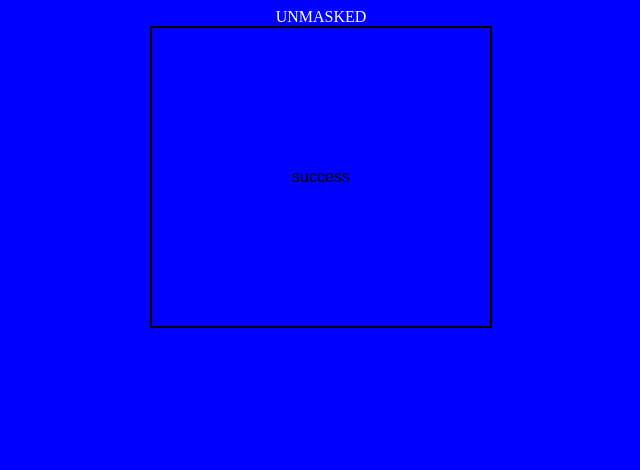
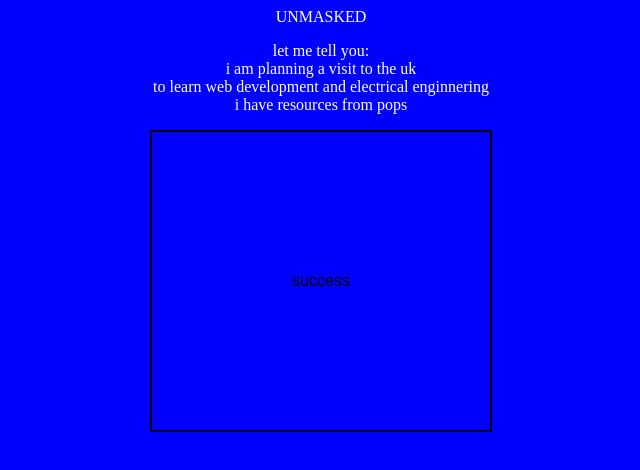
Before and after one commit to broad65/worktask1, a plain HTML site: page index.html in a window 1280 px wide. Shown: the whole page, without its empty margins (319-959 px from the left). Drawn offline with Linux system fonts and the light colour scheme.

Commit message:
new changes

```diff
--- a/index.html
+++ b/index.html
@@ -9,6 +9,11 @@
 <body>
     <div class="my div">
         UNMASKED
+        <p>let me tell you:
+            <br>i am planning a visit to the uk
+            <br>to learn web development and electrical enginnering
+            <br>i have resources from pops
+        </p>
     </div>
     <button class="btn"> success</button>
 
```
